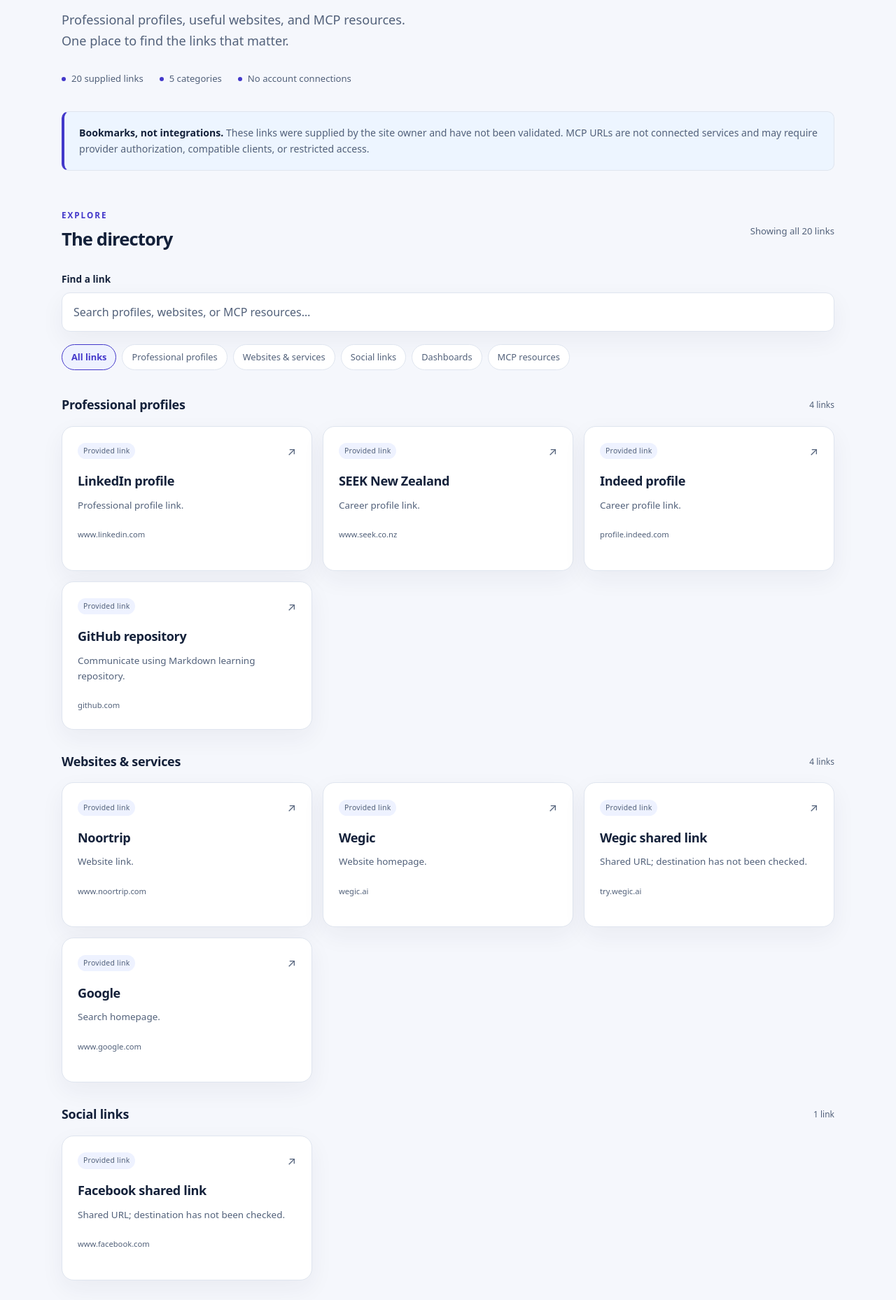
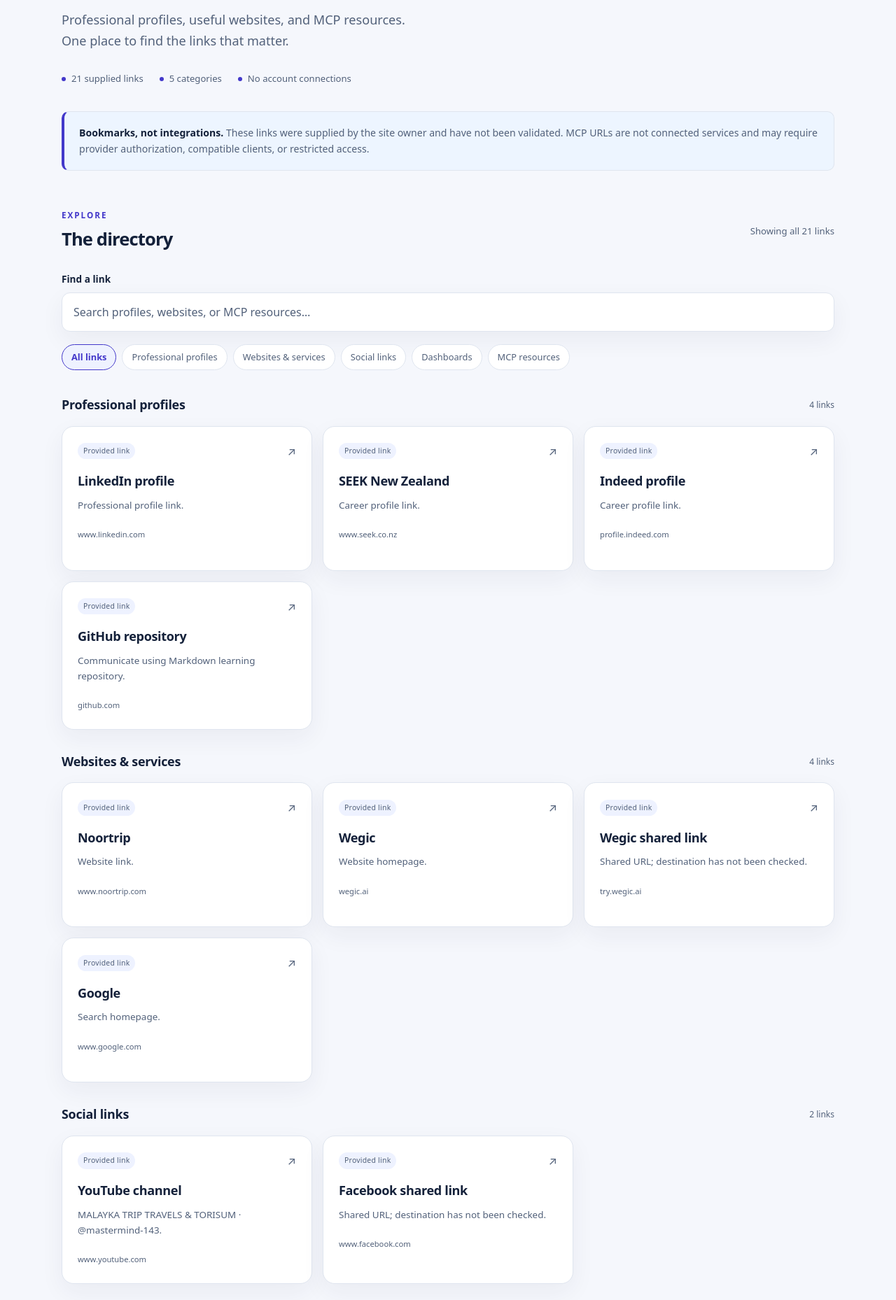
Before and after one commit to Sameer-1986/friendly-Sameer-1986, a plain HTML site: page site/index.html in a window 1280 px wide. Shown: the part 270-2128 px from the top of the page at 70% size. Drawn offline with Linux system fonts and the light colour scheme.

Commit message:
Add approved MALAYKA TRIP YouTube channel
Add the approved channel under Social Links, synchronize MCP-LINKS.md, and update the total to 21 links after successful validation. Preserve all other links and existing automation.

```diff
--- a/site/index.html
+++ b/site/index.html
@@ -6,9 +6,9 @@
 <link rel="stylesheet" href="styles.css"><script src="app.js" defer></script></head>
 <body><a class="skip-link" href="#main">Skip to content</a>
 <header class="topbar"><a class="brand" href="./"><span class="brand-mark" aria-hidden="true">S</span><span>Sameer<span class="brand-sub"> / Resource hub</span></span></a><button id="theme-toggle" class="theme-button" type="button" aria-label="Switch color theme" hidden>Change theme</button></header>
-<main id="main"><section class="hero" aria-labelledby="page-title"><p class="eyebrow">A PERSONAL LINK DIRECTORY</p><h1 id="page-title">Sameerul Amin Sameer</h1><p class="intro">Professional profiles, useful websites, and MCP resources.<br>One place to find the links that matter.</p><div class="hero-meta"><span>20 supplied links</span><span>5 categories</span><span>No account connections</span></div></section>
+<main id="main"><section class="hero" aria-labelledby="page-title"><p class="eyebrow">A PERSONAL LINK DIRECTORY</p><h1 id="page-title">Sameerul Amin Sameer</h1><p class="intro">Professional profiles, useful websites, and MCP resources.<br>One place to find the links that matter.</p><div class="hero-meta"><span>21 supplied links</span><span>5 categories</span><span>No account connections</span></div></section>
 <aside class="notice"><strong>Bookmarks, not integrations.</strong> These links were supplied by the site owner and have not been validated. MCP URLs are not connected services and may require provider authorization, compatible clients, or restricted access.</aside>
-<section id="directory" class="directory" aria-labelledby="directory-title"><div class="directory-heading"><div><p class="eyebrow">EXPLORE</p><h2 id="directory-title">The directory</h2></div><p id="result-count" role="status" aria-live="polite">Showing all 20 links</p></div>
+<section id="directory" class="directory" aria-labelledby="directory-title"><div class="directory-heading"><div><p class="eyebrow">EXPLORE</p><h2 id="directory-title">The directory</h2></div><p id="result-count" role="status" aria-live="polite">Showing all 21 links</p></div>
 <div id="directory-controls" hidden><label class="search-label" for="search">Find a link</label><input id="search" type="search" placeholder="Search profiles, websites, or MCP resources…" autocomplete="off"><div class="filters" role="group" aria-label="Filter links by category"><button class="filter" type="button" data-filter="all" aria-pressed="true">All links</button><button class="filter" type="button" data-filter="profiles" aria-pressed="false">Professional profiles</button><button class="filter" type="button" data-filter="websites" aria-pressed="false">Websites &amp; services</button><button class="filter" type="button" data-filter="social" aria-pressed="false">Social links</button><button class="filter" type="button" data-filter="dashboards" aria-pressed="false">Dashboards</button><button class="filter" type="button" data-filter="mcp" aria-pressed="false">MCP resources</button></div></div>
 <p id="empty-state" class="empty-state" hidden>No links match. Try another search or choose All links.</p>
 <section class="link-section" data-section="profiles" aria-labelledby="section-profiles"><div class="section-title"><h2 id="section-profiles">Professional profiles</h2><span>4 links</span></div><div class="card-grid"><article class="card" data-category="profiles" data-search="linkedin profile professional profile link. www.linkedin.com">
@@ -43,7 +43,11 @@
 <div class="card-meta"><span class="badge">Provided link</span><span aria-hidden="true">↗</span></div>
 <h3><a href="https://www.google.com/" target="_blank" rel="noopener noreferrer">Google<span class="sr-only"> (opens in a new tab)</span></a></h3>
 <p>Search homepage.</p><small>www.google.com</small>
-</article></div></section><section class="link-section" data-section="social" aria-labelledby="section-social"><div class="section-title"><h2 id="section-social">Social links</h2><span>1 link</span></div><div class="card-grid"><article class="card" data-category="social" data-search="facebook shared link shared url; destination has not been checked. www.facebook.com">
+</article></div></section><section class="link-section" data-section="social" aria-labelledby="section-social"><div class="section-title"><h2 id="section-social">Social links</h2><span>2 links</span></div><div class="card-grid"><article class="card" data-category="social" data-search="youtube channel malayka trip travels torisum mastermind-143 www.youtube.com">
+<div class="card-meta"><span class="badge">Provided link</span><span aria-hidden="true">↗</span></div>
+<h3><a href="https://www.youtube.com/@mastermind-143" target="_blank" rel="noopener noreferrer">YouTube channel<span class="sr-only"> (opens in a new tab)</span></a></h3>
+<p>MALAYKA TRIP TRAVELS &amp; TORISUM · @mastermind-143.</p><small>www.youtube.com</small>
+</article><article class="card" data-category="social" data-search="facebook shared link shared url; destination has not been checked. www.facebook.com">
 <div class="card-meta"><span class="badge">Provided link</span><span aria-hidden="true">↗</span></div>
 <h3><a href="https://www.facebook.com/share/1FJEM1p4fU/" target="_blank" rel="noopener noreferrer">Facebook shared link<span class="sr-only"> (opens in a new tab)</span></a></h3>
 <p>Shared URL; destination has not been checked.</p><small>www.facebook.com</small>
```
Also changed, not shown: MCP-LINKS.md (+1 -0 lines).
